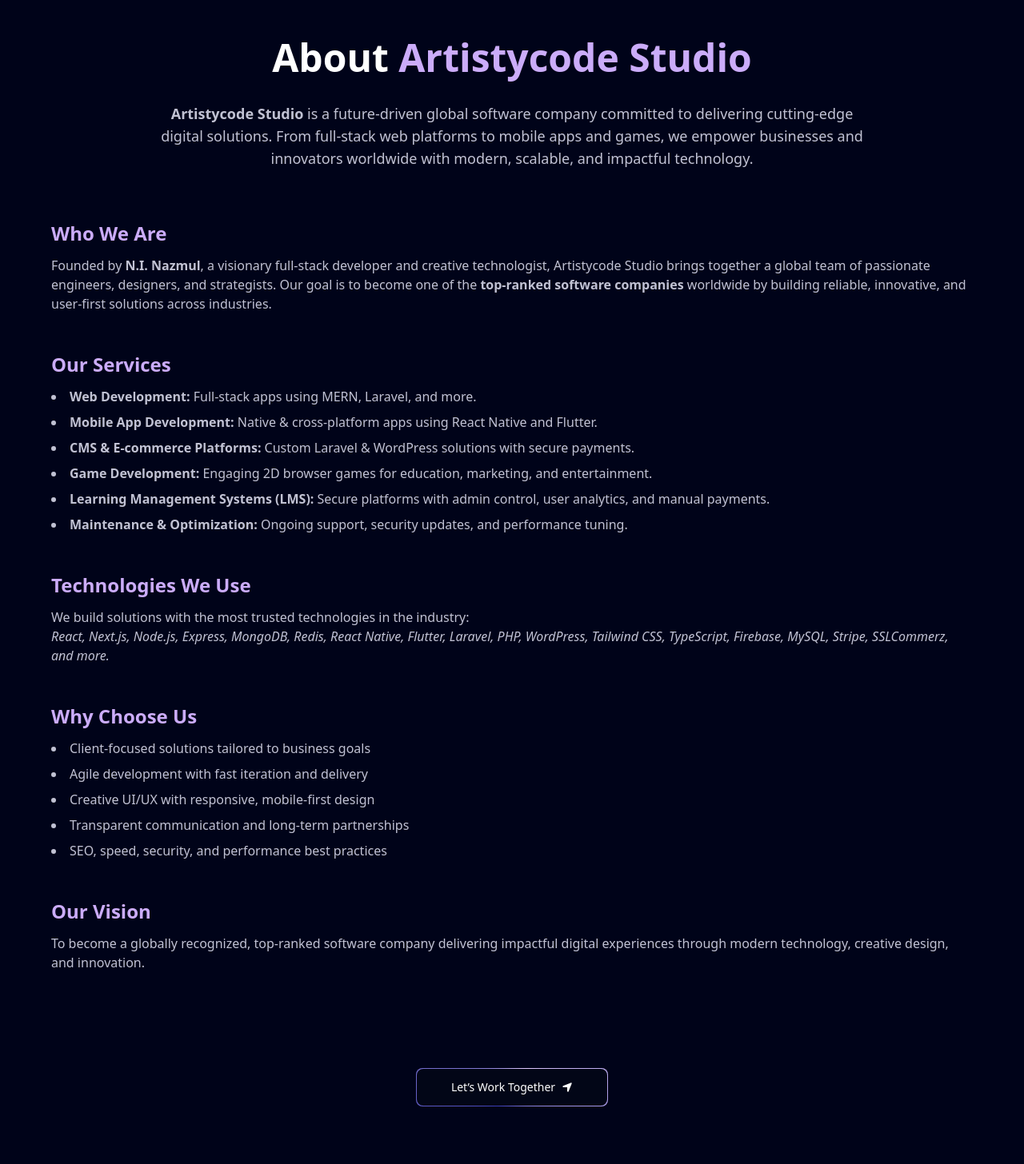
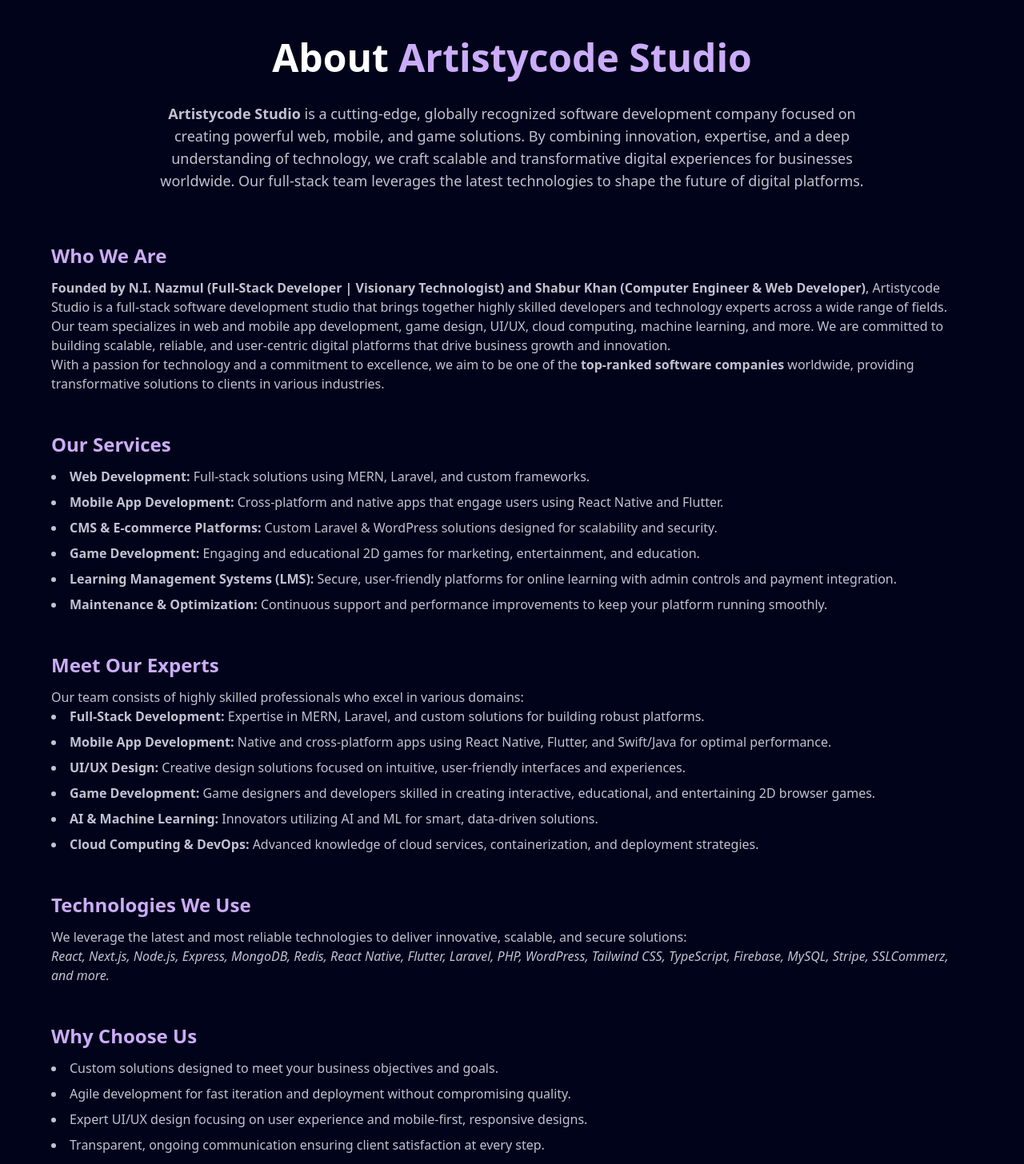
Before and after one commit to ninazmul/artistycode-studio, a Next.js app: page /about in a window 1280 px wide. Shown: the part 100-1556 px from the top of the page at 80% size. Built offline with nearby package versions, Linux system fonts and the light colour scheme.

Commit message:
about page updated

```diff
--- a/app/about/page.tsx
+++ b/app/about/page.tsx
@@ -36,11 +36,13 @@ const Page = () => {
           </h1>
 
           <p className="text-white-200 text-base md:text-lg leading-relaxed max-w-4xl mx-auto">
-            <strong>Artistycode Studio</strong> is a future-driven global
-            software company committed to delivering cutting-edge digital
-            solutions. From full-stack web platforms to mobile apps and games,
-            we empower businesses and innovators worldwide with modern,
-            scalable, and impactful technology.
+            <strong>Artistycode Studio</strong> is a cutting-edge, globally
+            recognized software development company focused on creating powerful
+            web, mobile, and game solutions. By combining innovation, expertise,
+            and a deep understanding of technology, we craft scalable and
+            transformative digital experiences for businesses worldwide. Our
+            full-stack team leverages the latest technologies to shape the
+            future of digital platforms.
           </p>
 
           <div className="mt-16 text-left space-y-12">
@@ -49,12 +51,23 @@ const Page = () => {
                 Who We Are
               </h2>
               <p className="text-white-200">
-                Founded by <strong>N.I. Nazmul</strong>, a visionary full-stack
-                developer and creative technologist, Artistycode Studio brings
-                together a global team of passionate engineers, designers, and
-                strategists. Our goal is to become one of the
-                <strong> top-ranked software companies</strong> worldwide by
-                building reliable, innovative, and user-first solutions across
+                <strong>
+                  Founded by N.I. Nazmul (Full-Stack Developer | Visionary
+                  Technologist) and Shabur Khan (Computer Engineer & Web
+                  Developer)
+                </strong>
+                , Artistycode Studio is a full-stack software development studio
+                that brings together highly skilled developers and technology
+                experts across a wide range of fields. Our team specializes in
+                web and mobile app development, game design, UI/UX, cloud
+                computing, machine learning, and more. We are committed to
+                building scalable, reliable, and user-centric digital platforms
+                that drive business growth and innovation.
+                <br />
+                With a passion for technology and a commitment to excellence, we
+                aim to be one of the{" "}
+                <strong>top-ranked software companies</strong> worldwide,
+                providing transformative solutions to clients in various
                 industries.
               </p>
             </section>
@@ -65,29 +78,70 @@ const Page = () => {
               </h2>
               <ul className="list-disc list-inside text-white-200 space-y-2">
                 <li>
-                  <strong>Web Development:</strong> Full-stack apps using MERN,
-                  Laravel, and more.
+                  <strong>Web Development:</strong> Full-stack solutions using
+                  MERN, Laravel, and custom frameworks.
                 </li>
                 <li>
-                  <strong>Mobile App Development:</strong> Native &
-                  cross-platform apps using React Native and Flutter.
+                  <strong>Mobile App Development:</strong> Cross-platform and
+                  native apps that engage users using React Native and Flutter.
                 </li>
                 <li>
                   <strong>CMS & E-commerce Platforms:</strong> Custom Laravel &
-                  WordPress solutions with secure payments.
+                  WordPress solutions designed for scalability and security.
                 </li>
                 <li>
-                  <strong>Game Development:</strong> Engaging 2D browser games
-                  for education, marketing, and entertainment.
+                  <strong>Game Development:</strong> Engaging and educational 2D
+                  games for marketing, entertainment, and education.
                 </li>
                 <li>
-                  <strong>Learning Management Systems (LMS):</strong> Secure
-                  platforms with admin control, user analytics, and manual
-                  payments.
+                  <strong>Learning Management Systems (LMS):</strong> Secure,
+                  user-friendly platforms for online learning with admin
+                  controls and payment integration.
                 </li>
                 <li>
-                  <strong>Maintenance & Optimization:</strong> Ongoing support,
-                  security updates, and performance tuning.
+                  <strong>Maintenance & Optimization:</strong> Continuous
+                  support and performance improvements to keep your platform
+                  running smoothly.
+                </li>
+              </ul>
+            </section>
+
+            <section>
+              <h2 className="text-2xl font-semibold text-purple mb-3">
+                Meet Our Experts
+              </h2>
+              <p className="text-white-200">
+                Our team consists of highly skilled professionals who excel in
+                various domains:
+              </p>
+              <ul className="list-disc list-inside text-white-200 space-y-2">
+                <li>
+                  <strong>Full-Stack Development:</strong> Expertise in MERN,
+                  Laravel, and custom solutions for building robust platforms.
+                </li>
+                <li>
+                  <strong>Mobile App Development:</strong> Native and
+                  cross-platform apps using React Native, Flutter, and
+                  Swift/Java for optimal performance.
+                </li>
+                <li>
+                  <strong>UI/UX Design:</strong> Creative design solutions
+                  focused on intuitive, user-friendly interfaces and
+                  experiences.
+                </li>
+                <li>
+                  <strong>Game Development:</strong> Game designers and
+                  developers skilled in creating interactive, educational, and
+                  entertaining 2D browser games.
+                </li>
+                <li>
+                  <strong>AI & Machine Learning:</strong> Innovators utilizing
+                  AI and ML for smart, data-driven solutions.
+                </li>
+                <li>
+                  <strong>Cloud Computing & DevOps:</strong> Advanced knowledge
+                  of cloud services, containerization, and deployment
+                  strategies.
                 </li>
               </ul>
             </section>
@@ -97,8 +151,8 @@ const Page = () => {
                 Technologies We Use
               </h2>
               <p className="text-white-200">
-                We build solutions with the most trusted technologies in the
-                industry:
+                We leverage the latest and most reliable technologies to deliver
+                innovative, scalable, and secure solutions:
                 <br />
                 <span className="italic">
                   React, Next.js, Node.js, Express, MongoDB, Redis, React
@@ -113,11 +167,26 @@ const Page = () => {
                 Why Choose Us
               </h2>
               <ul className="list-disc list-inside text-white-200 space-y-2">
-                <li>Client-focused solutions tailored to business goals</li>
-                <li>Agile development with fast iteration and delivery</li>
-                <li>Creative UI/UX with responsive, mobile-first design</li>
-                <li>Transparent communication and long-term partnerships</li>
-                <li>SEO, speed, security, and performance best practices</li>
+                <li>
+                  Custom solutions designed to meet your business objectives and
+                  goals.
+                </li>
+                <li>
+                  Agile development for fast iteration and deployment without
+                  compromising quality.
+                </li>
+                <li>
+                  Expert UI/UX design focusing on user experience and
+                  mobile-first, responsive designs.
+                </li>
+                <li>
+                  Transparent, ongoing communication ensuring client
+                  satisfaction at every step.
+                </li>
+                <li>
+                  Proven track record in optimizing performance, security, and
+                  SEO for maximum impact.
+                </li>
               </ul>
             </section>
 
@@ -126,9 +195,12 @@ const Page = () => {
                 Our Vision
               </h2>
               <p className="text-white-200">
-                To become a globally recognized, top-ranked software company
-                delivering impactful digital experiences through modern
-                technology, creative design, and innovation.
+                Our vision is to become a globally recognized leader in software
+                development, delivering innovative and impactful digital
+                experiences that shape the future of businesses, industries, and
+                communities worldwide. We aspire to be the partner of choice for
+                companies seeking scalable, secure, and high-performance
+                technology solutions.
               </p>
             </section>
           </div>
```
